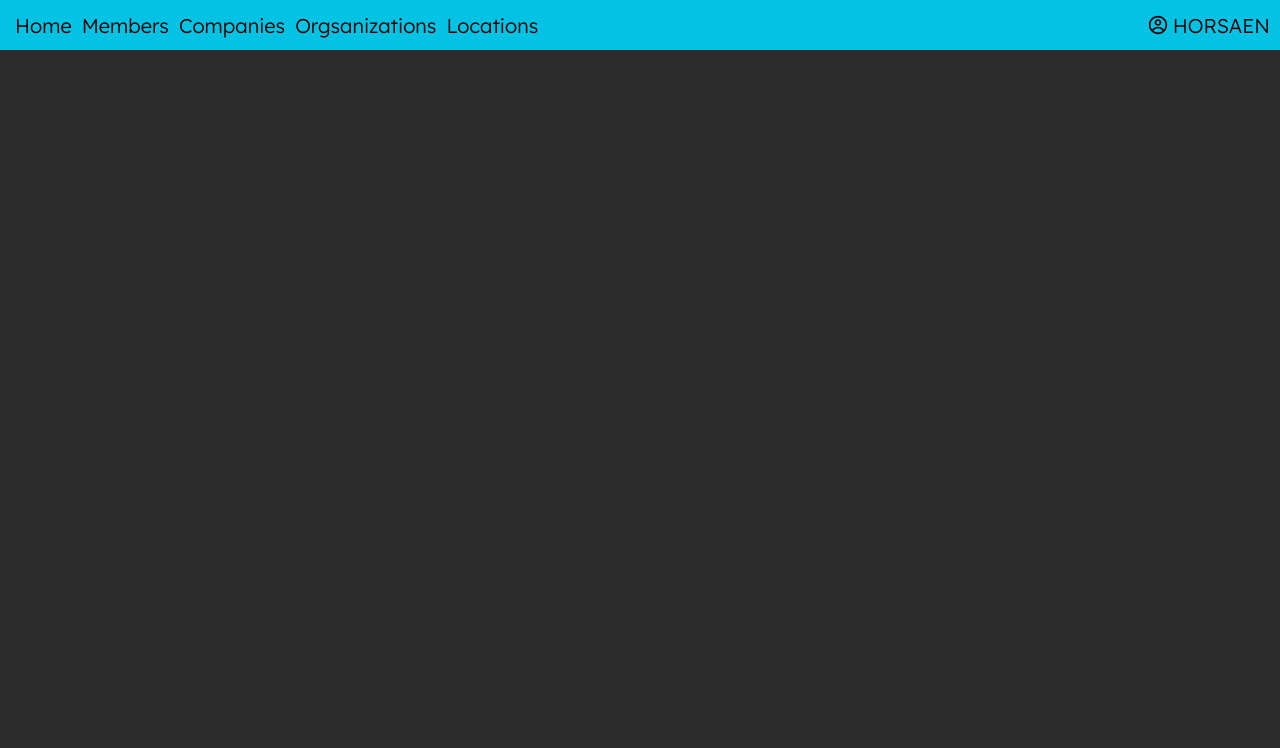
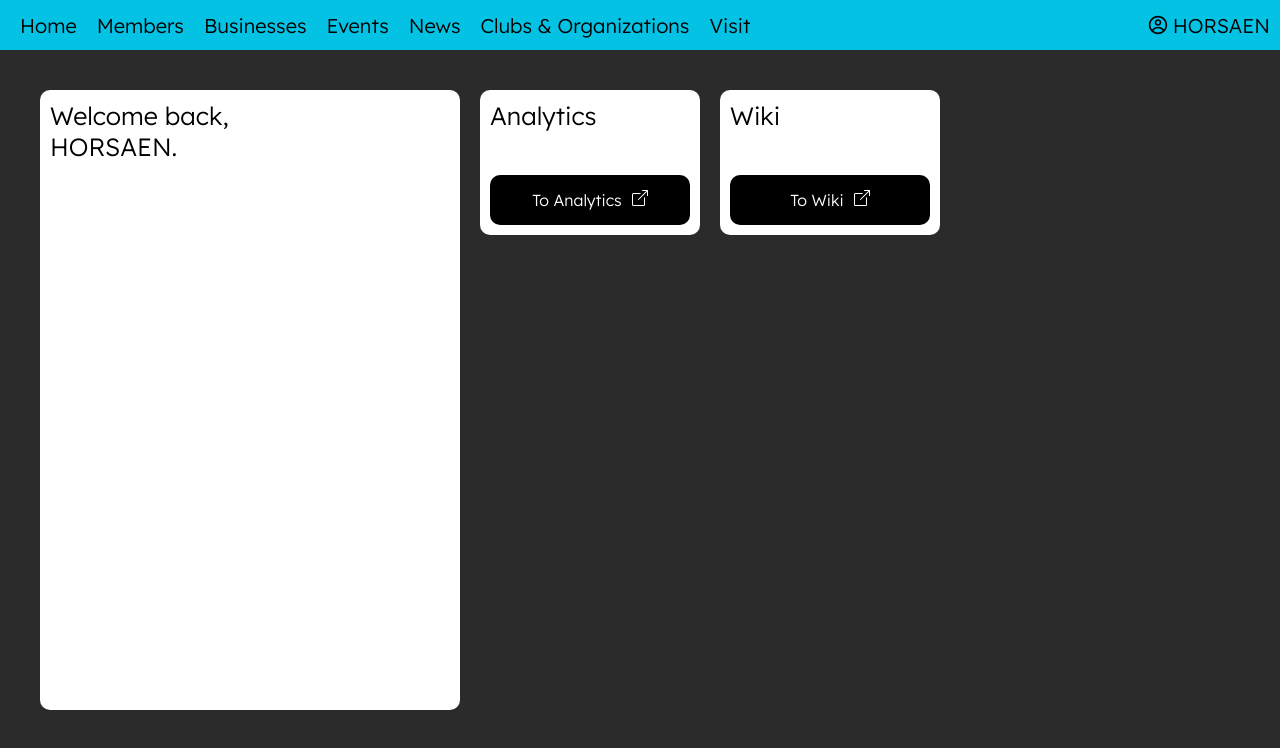
Before and after one commit to kced-iowa/console.kcediowa.org, a Next.js app: page /dashboard in a window 1280 px wide. Shown: the top 748 px of the page. Built offline with nearby package versions, Linux system fonts and the light colour scheme.

Commit message:
random updates

```diff
--- a/components/Navbar.js
+++ b/components/Navbar.js
@@ -13,16 +13,24 @@ const buttons = [
         link: "members"
     },
     {
-        title: "Companies",
-        link: "companies"
+        title: "Businesses",
+        link: "businesses"
     },
     {
-        title: "Orgsanizations",
+        title: "Events",
+        link: "events"
+    },
+    {
+        title: "News",
+        link: "news"
+    },
+    {
+        title: "Clubs & Organizations",
         link: "orgs"
     },
     {
-        title: "Locations",
-        link: "locations"
+        title: "Visit",
+        link: "visit"
     }
 ];
 
@@ -30,7 +38,7 @@ function Navbar(){
     return (
         <div className={styles.navbar}>
                 {buttons.map(({title, link}) => (
-                    <Link href={'/' + link} key="" >
+                    <Link href={'/' + link} key={title} >
                         <a>
                             <div className={styles.button}>
                                 <span>{title}</span>
--- a/components/Navbar.module.css
+++ b/components/Navbar.module.css
@@ -23,6 +23,6 @@
     padding-right: 5px;
 }
 .button {
-    padding: 0 5px;
+    padding: 0 10px;
     text-decoration: none;
 }
--- a/pages/dashboard/Dashboard.module.css
+++ b/pages/dashboard/Dashboard.module.css
@@ -1,24 +1,46 @@
-.navbar {
+.container {
+    margin: 30px;
+    display: flex;
+}
+.homeCard {
+    background-color: #fff;
+    padding: 10px;
+    margin: 10px;
+    height: 600px;
+    width: 400px;
+    border-radius: 10px;
+}
+.linkCard,
+.wikiCard {
     position: relative;
-    display: flex;
-    align-items: center;
+    background-color: #fff;
+    border-radius: 10px;
+    padding: 10px;
+    margin: 10px;
+    height: 125px;
+    width: 200px;
+}
+.linkCard span,
+.wikiCard span,
+.homeTitle {
+    font-size: 25px;
+}
+.linkCard a,
+.wikiCard a {
+    position: absolute;
+    bottom: 10px;
+    border-radius: 10px;
     height: 50px;
-    background-color: #04c2e4;
-    padding-left: 10px;
-    font-size: 20px;
-}
-.account {
-    position: absolute;
-    right: 10px;
-    height: 50px;
+    width: 200px;
     display: flex;
     justify-content: center;
     align-items: center;
+    text-decoration: none;
+    color: #fff;
+    background-color: black;
 }
-.space {
-    padding-right: 5px;
+.linkCard a span,
+.wikiCard a span {
+    padding: 0 5px;
+    font-size: 16px;
 }
-.button {
-    padding: 0 5px;
-    text-decoration: none;
-}
--- a/pages/dashboard/index.js
+++ b/pages/dashboard/index.js
@@ -3,6 +3,8 @@ import Link from 'next/link';
 import Navbar from '../../components/Navbar';
 import axios from 'axios';
 import styles from './Dashboard.module.css';
+
+import { BsBoxArrowUpRight } from 'react-icons/bs';
 
 function Dashboard() {
     return (
@@ -11,6 +13,25 @@ function Dashboard() {
                 <title>Dashboard | SADC Console</title>
             </Head>
             <Navbar />
+            <div className={styles.container}>
+                <div className={styles.homeCard}>
+                    <span className={styles.homeTitle}>Welcome back,<br />HORSAEN.</span>
+                </div>
+                <div className={styles.linkCard}>
+                    <span>Analytics</span>
+                    <a href="https://sadcmetrics.horsaen.com/" target="_blank" rel="noreferrer">
+                        <span>To Analytics</span>
+                        <span><BsBoxArrowUpRight /></span>
+                    </a>
+                </div>
+                <div className={styles.wikiCard}>
+                    <span>Wiki</span>
+                    <a href="https://sadcwiki.horsaen.com/" target="_blank" rel="noreferrer">
+                        <span>To Wiki</span>
+                        <span><BsBoxArrowUpRight /></span>
+                    </a>
+                </div>
+            </div>
         </div>
     );
 }
--- a/pages/members/Members.module.css
+++ b/pages/members/Members.module.css
@@ -7,21 +7,41 @@
     color: #c7dde8;
     padding-bottom: 3rem;
 }
-.cardContainer {
+.container {
     display: flex;
     flex-wrap: wrap;
 }
+.memberList {
+    display: flex;
+    flex-direction: column;
+    background-color: #fff;
+    height: 600px;
+    width: 200px;
+    padding: 12px;
+    border-radius: 10px;
+}
+.member {
+    display: flex;
+    position: relative;
+    padding: 5px 0;
+}
+.memberSelect {
+    position: absolute;
+    right: 10px;
+    cursor: pointer;
+}
 .memberCard {
     position: relative;
-    margin: 20px;
-    padding: 10px;
+    margin: 0 20px;
+    padding: 12px;
     height: 300px;
     width: 500px;
-    border-radius: 8px;
+    border-radius: 10px;
     background-color: #fff;
 }
 .imageContainer {
     display: flex;
+    padding: 10px 0;
 }
 .bar {
     height: 100px;
```
Also changed, not shown: pages/members/index.js (+54 -7 lines).
